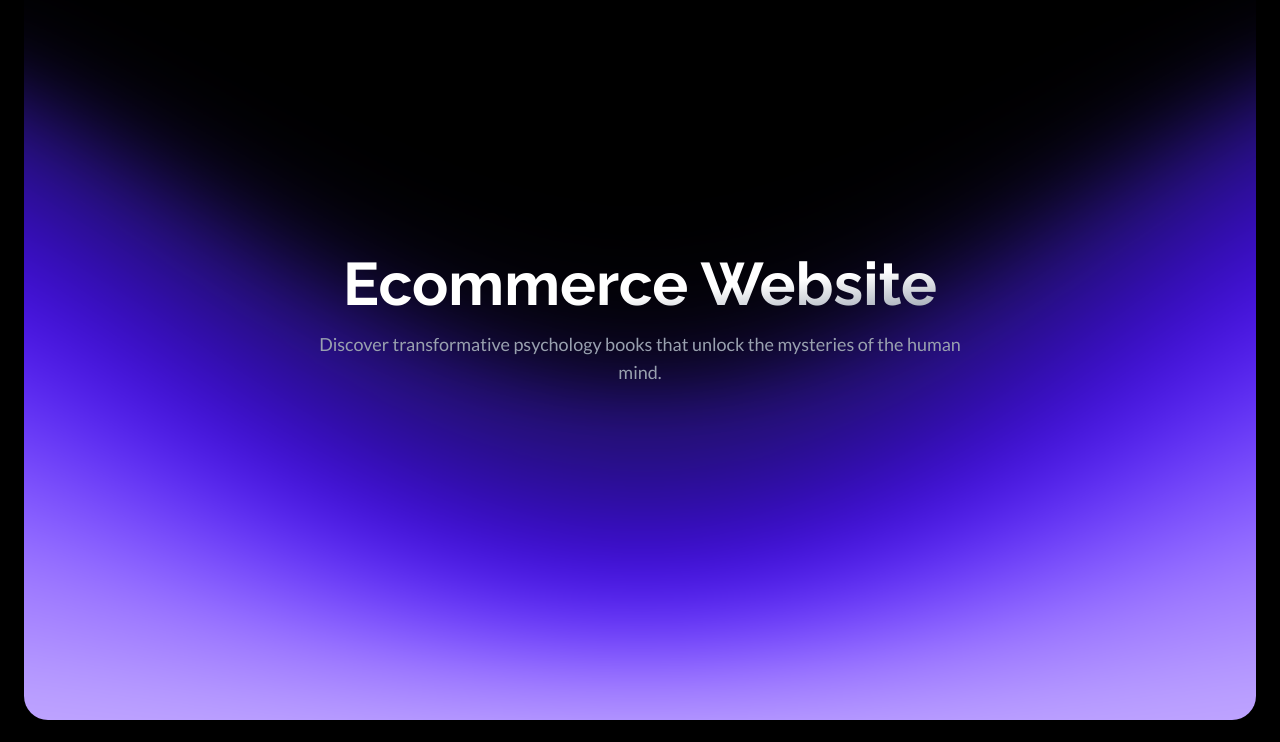
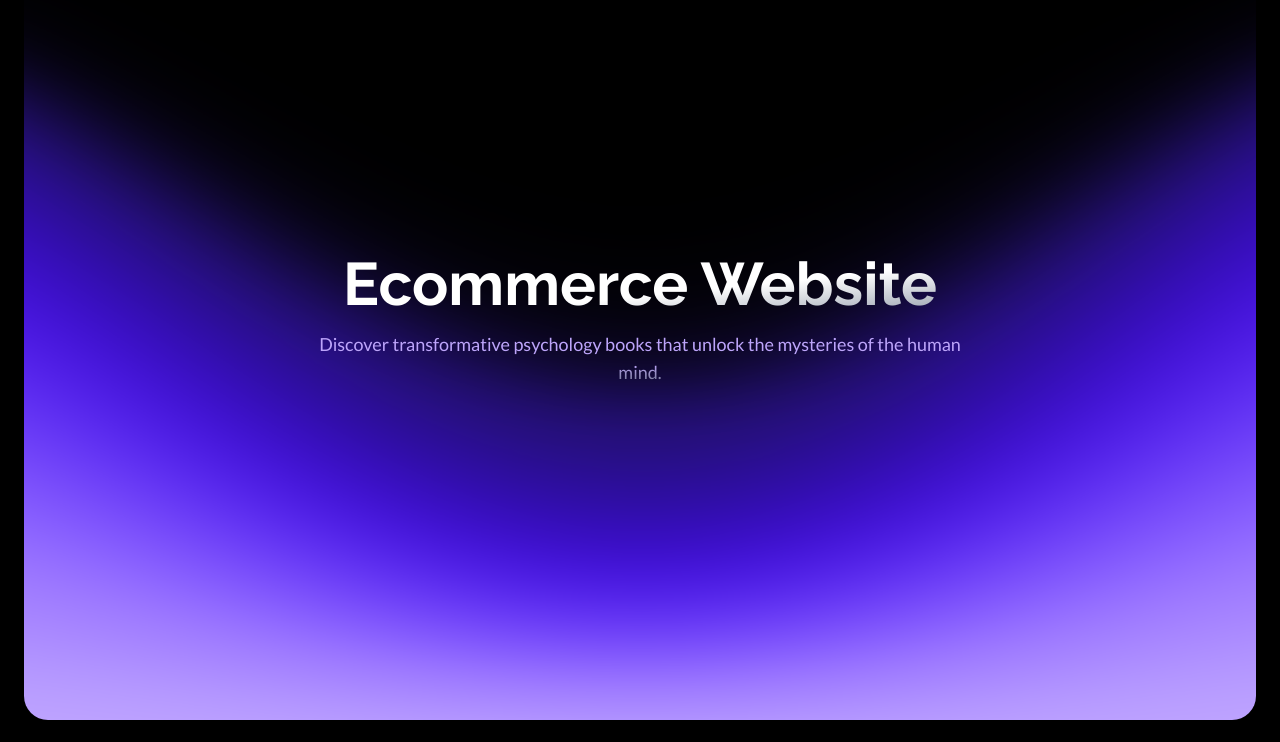
Before and after one commit to Priyansxu/Ecommerce, a Next.js app: page / in a window 1280 px wide. Shown: the top 742 px of the page. Built offline with nearby package versions, Linux system fonts and the light colour scheme.

Commit message:
Update Hero.js

```diff
--- a/app/components/Hero.js
+++ b/app/components/Hero.js
@@ -12,7 +12,7 @@ export default function Hero() {
          <h1 className={`inline-block text-4xl lg:text-6xl font-bold mb-4 text-transparent bg-clip-text bg-gradient-to-br from-white from-0% via-white via-60% to-gray-400 to-100% transition-all duration-600 ease-in-out transform translate-y-0 ${raleway.className}`}>
        Ecommerce Website
           </h1>
-          <p className={`text-gray-400 text-lg max-w-2xl mx-auto transition-all duration-600 ease-in-out transform translate-y-0 ${lato.className}`}>
+          <p className={`text-lg max-w-2xl mx-auto text-transparent bg-clip-text bg-gradient-to-b from-[#BDA5FB] from-0% via-[#BDA5FB] via-60% to-gray-500 to-100% transition-all duration-600 ease-in-out transform translate-y-0 ${lato.className}`}>
             Discover transformative psychology books that unlock the mysteries of the human mind.
           </p>
         </div>
```
